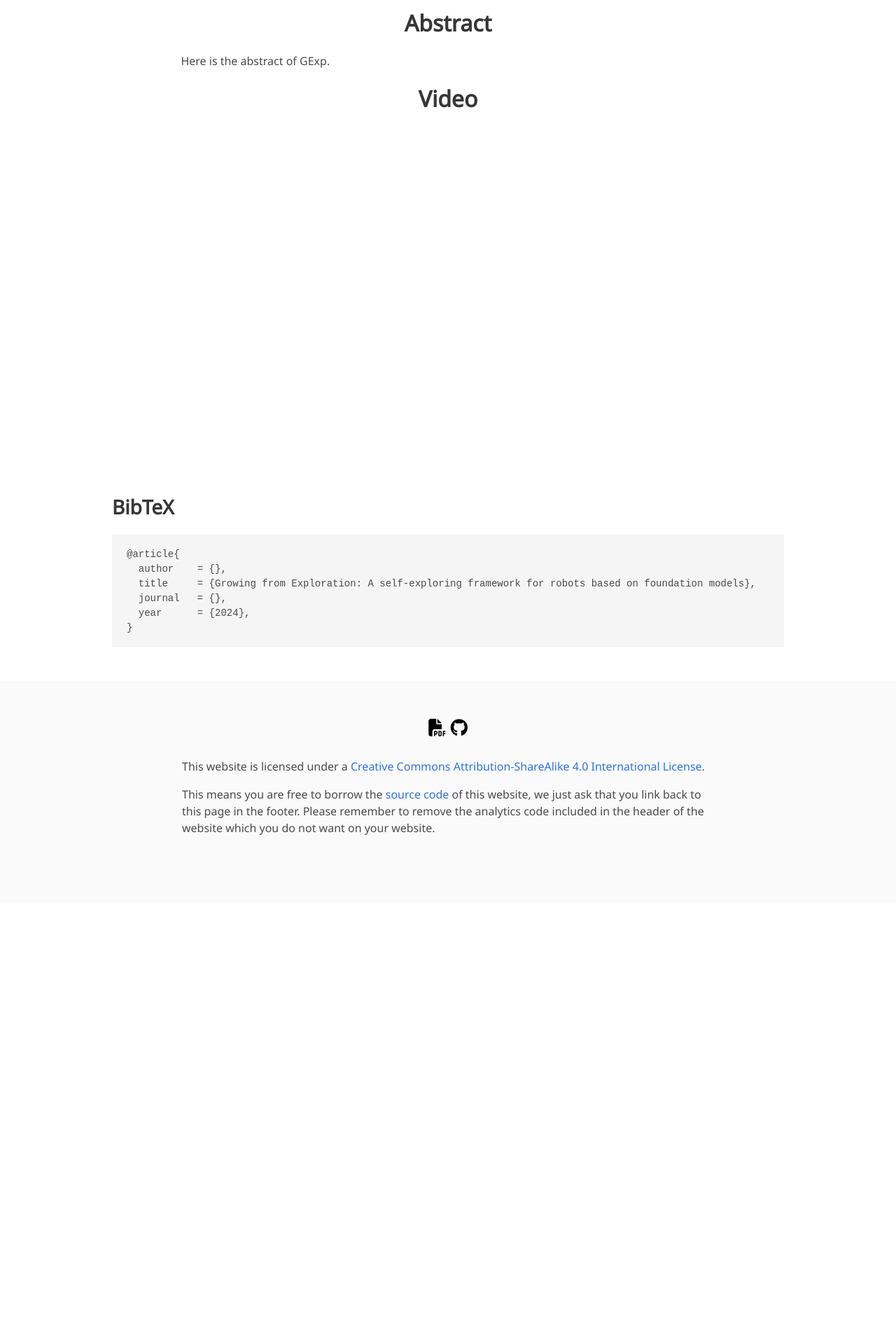
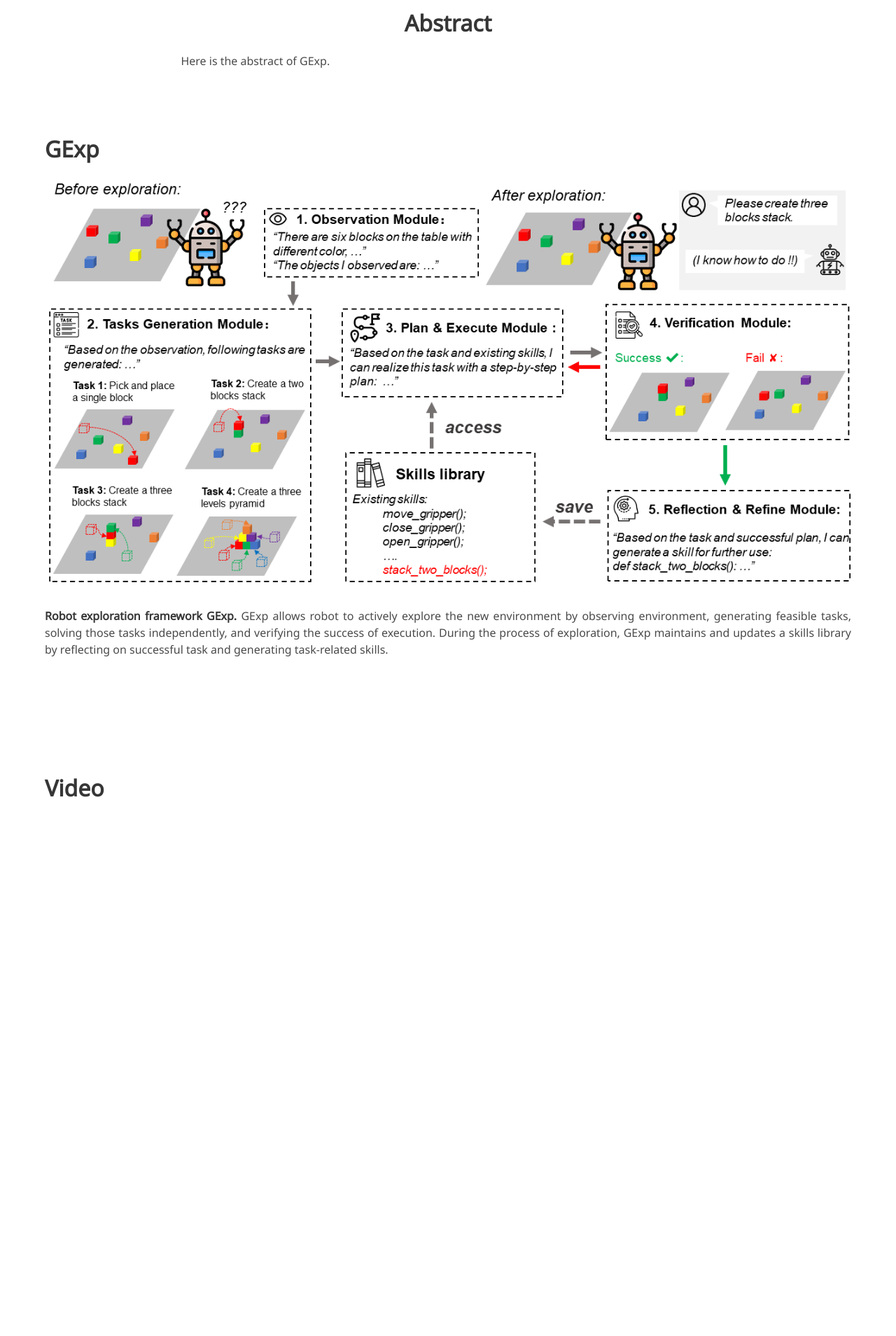
Before and after one commit to MarcYu0303/HADR.github.io, a plain HTML site: page index.html in a window 1280 px wide. Shown: the part 456-2365 px from the top of the page at 70% size. Before the commit the page ends 1747 px from the top, so only its background shows below. Drawn offline with nearby package versions, Linux system fonts and the light colour scheme; some icons are missing; a web font is replaced by a local one.

Commit message:
add picture

```diff
--- a/index.html
+++ b/index.html
@@ -155,17 +155,68 @@
     </div>
     <!--/ Abstract. -->
 
-    <!-- Paper video. -->
+    <!-- Paper video.
     <div class="columns is-centered has-text-centered">
       <div class="column is-four-fifths">
         <h2 class="title is-3">Video</h2>
         <div class="publication-video">
+           <iframe src="https://www.youtube.com/embed/MrKrnHhk8IA?rel=0&amp;showinfo=0"
+                  frameborder="0" allow="autoplay; encrypted-media" allowfullscreen></iframe> -->
+        <!-- </div>
+      </div>
+    </div> -->
+    <!--/ Paper video. -->
+  <!-- </div> -->
+</section>
+
+<section class="section">
+  <div class="container is-max-widescreen">
+
+    <div class="rows">
+
+
+    <!-- Animation. -->
+    <div class="rows is-centered ">
+      <div class="row is-full-width">
+        <h2 class="title is-3"><span class="dperact">GExp</span></h2>
+
+        <!-- Interpolating. -->
+        <div class="content has-text-justified">
+        <!-- <br> -->
+        </div>
+        <img src="static/images/framework2.png" class="interpolation-image" />
+        </br>
+        </br>
+          <p class="content has-text-justified">
+            <strong>Robot exploration framework GExp.</strong> GExp allows robot to actively explore the new environment by observing environment, generating feasible tasks, solving those tasks independently, and verifying the success of execution. During the process of exploration, GExp maintains and updates a skills library by reflecting on successful task and generating task-related skills.
+          </p>
+
+        </br>
+        </br>
+
+    </div>
+  </div>
+</section>
+
+<section class="section">
+  <div class="container is-max-widescreen">
+
+    <div class="rows">
+
+
+    <!-- Animation. -->
+    <div class="rows is-centered ">
+      <div class="row is-full-width">
+        <h2 class="title is-3"><span class="dperact">Video</span></h2>
+
+        <!-- Interpolating. -->
+        <div class="content has-text-justified">
+        <!-- <br> -->
+        <div class="publication-video">
           <!-- <iframe src="https://www.youtube.com/embed/MrKrnHhk8IA?rel=0&amp;showinfo=0"
                   frameborder="0" allow="autoplay; encrypted-media" allowfullscreen></iframe> -->
         </div>
-      </div>
     </div>
-    <!--/ Paper video. -->
   </div>
 </section>
 
```
Also changed, not shown: static/images/framework2.png (added).
